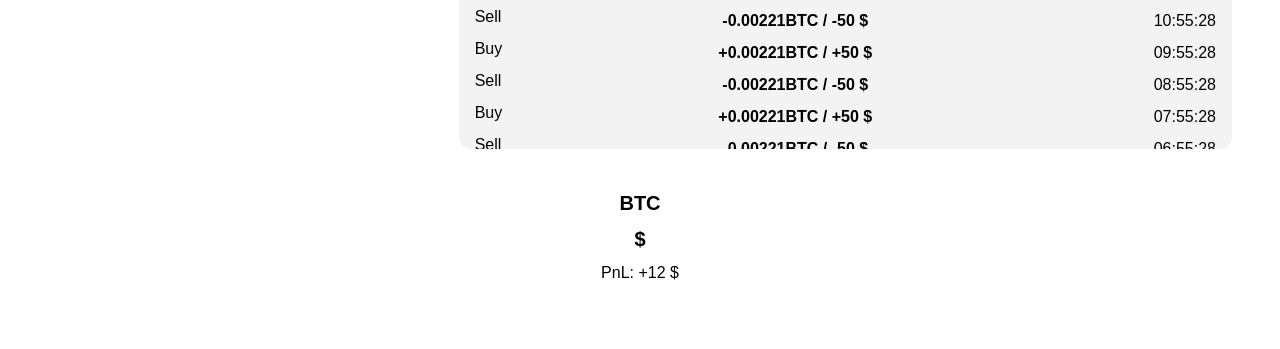
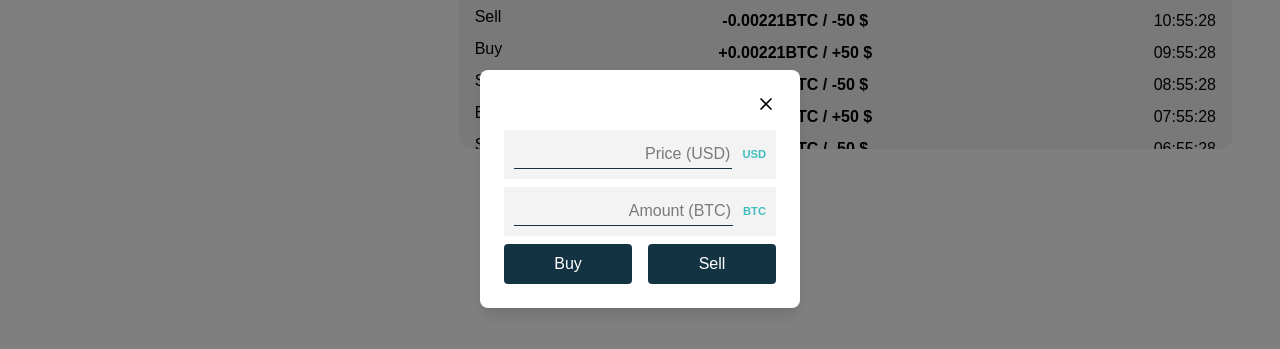
Before and after one commit to mn-io/crypto-trading-dashboard, a Next.js app: page / in a window 1280 px wide. Both pictures are taken after a click on the button "Trade". Shown: the part 211-560 px from the top of the page. Built offline with nearby package versions, Linux system fonts and the light colour scheme; no server answers.

Commit message:
add modal dialog

```diff
--- /dev/null
+++ b/app/components/add-trade-modal.tsx
@@ -0,0 +1,118 @@
+"use client";
+
+import { useState } from "react";
+import { useAppDispatch } from "../store/hooks";
+import { addTransactionData } from "../store/transactionSlice";
+
+function validateInput(input: string) {
+    if(input.length == 0) {
+        return;
+    }
+
+    const noDots = input.replace(/\./g, "");
+    const isFloat = /^\d*(\.\d+)?$/.test(noDots); // no - or + allowed
+    if(isFloat) {
+        return noDots;
+    }
+
+    return null;
+}
+
+
+export default function TransactionModal({ isOpen, onClose }: { isOpen: boolean; onClose: () => void }) {
+    const dispatch = useAppDispatch();
+    const [price, setPrice] = useState("");
+    const [amount, setAmount] = useState("");
+    const [error, setError] = useState("");
+
+    const handleSubmit = (type: "Buy" | "Sell") => {
+        //TODO: remove dots, or test
+
+        const priceValidated = validateInput(price);
+        const amountValidated = validateInput(amount);
+
+        if (!priceValidated || !amountValidated ) {
+            console.log("error");
+            setError("Please enter valid numbers in format: 123,456.0001 whereas , is delimiter for tausend and will be ignored.");
+            return;
+        }
+
+        dispatch(
+            addTransactionData({
+                time: Date.now(),
+                totalPriceUsd: priceValidated,
+                totalAmountAsset: amountValidated,
+                type,
+            })
+        );
+
+        setPrice("");
+        setAmount("");
+        setError("");
+        onClose();
+    };
+
+    if (!isOpen) return null;
+
+    return (
+        <div className="fixed inset-0 flex items-center justify-center bg-black/50 z-50">
+            <div className="relative bg-white dark:bg-gray-900 p-6 rounded-lg shadow-lg w-80">
+                <div className="flex justify-end mb-4">
+                    <button
+                        onClick={onClose}
+                        className="ounded-full cursor-pointer"
+                        aria-label="Close"
+                    >
+                        <svg
+                            xmlns="http://www.w3.org/2000/svg"
+                            className="h-5 w-5"
+                            fill="none"
+                            viewBox="0 0 24 24"
+                            stroke="currentColor"
+                            strokeWidth={2}
+                        >
+                            <path strokeLinecap="round" strokeLinejoin="round" d="M6 18L18 6M6 6l12 12" />
+                        </svg>
+                    </button>
+                </div>
+                <div className="flex items-center mb-2 input-root">
+                    <input
+                        type="text"
+                        placeholder="Price (USD)"
+                        value={price}
+                        onChange={(e) => setPrice(e.target.value)}
+                        className="flex-1"
+                    />
+                    <span className="">USD</span>
+                </div>
+                <div className="flex items-center mb-2 input-root">
+                    <input
+                        type="text"
+                        placeholder="Amount (BTC)"
+                        value={amount}
+                        onChange={(e) => setAmount(e.target.value)}
+                        className="flex-1"
+                    />
+                    <span className="">BTC</span>
+                </div>
+
+                <div className="flex justify-between">
+                    <button
+                        onClick={() => handleSubmit("Buy")}
+                        className="primary-button-color py-2 px-4 mr-2 rounded  cursor-pointer w-full"
+                    >
+                        Buy
+                    </button>
+                    <button
+                        onClick={() => handleSubmit("Sell")}
+                        className="primary-button-color py-2 px-4 ml-2 rounded  cursor-pointer w-full"
+                    >
+                        Sell
+                    </button>
+                </div>
+
+                {error && <p className="text-sm mt-2">{error}</p>}
+            </div>
+        </div>
+    );
+}
```
